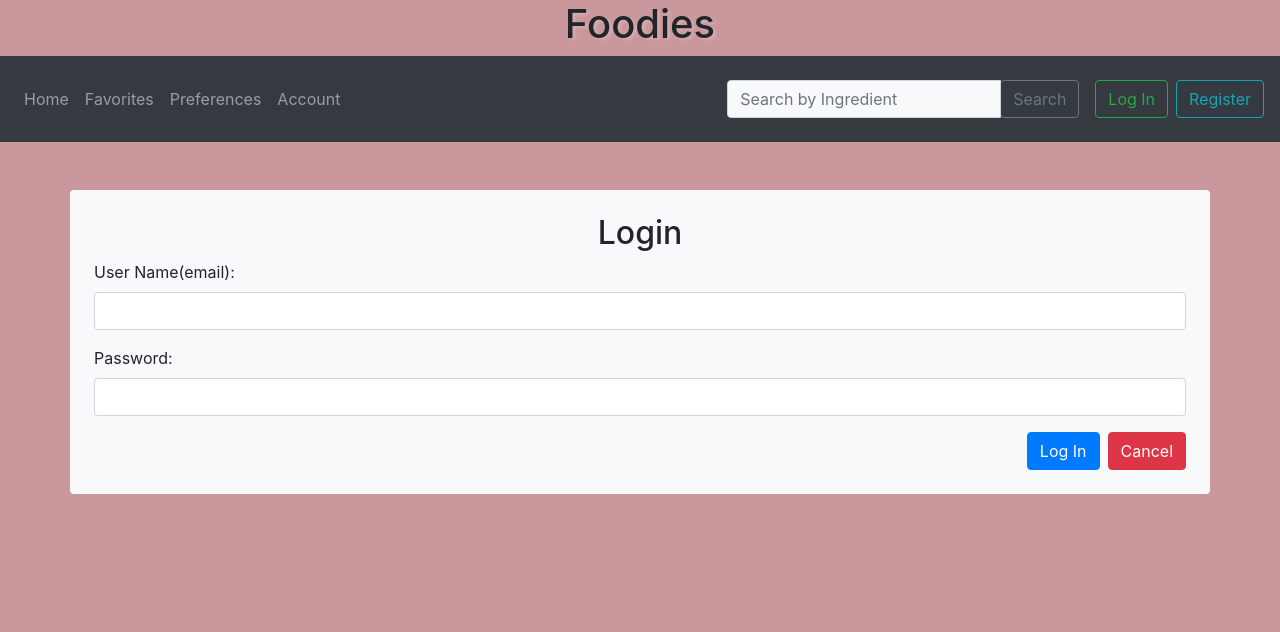
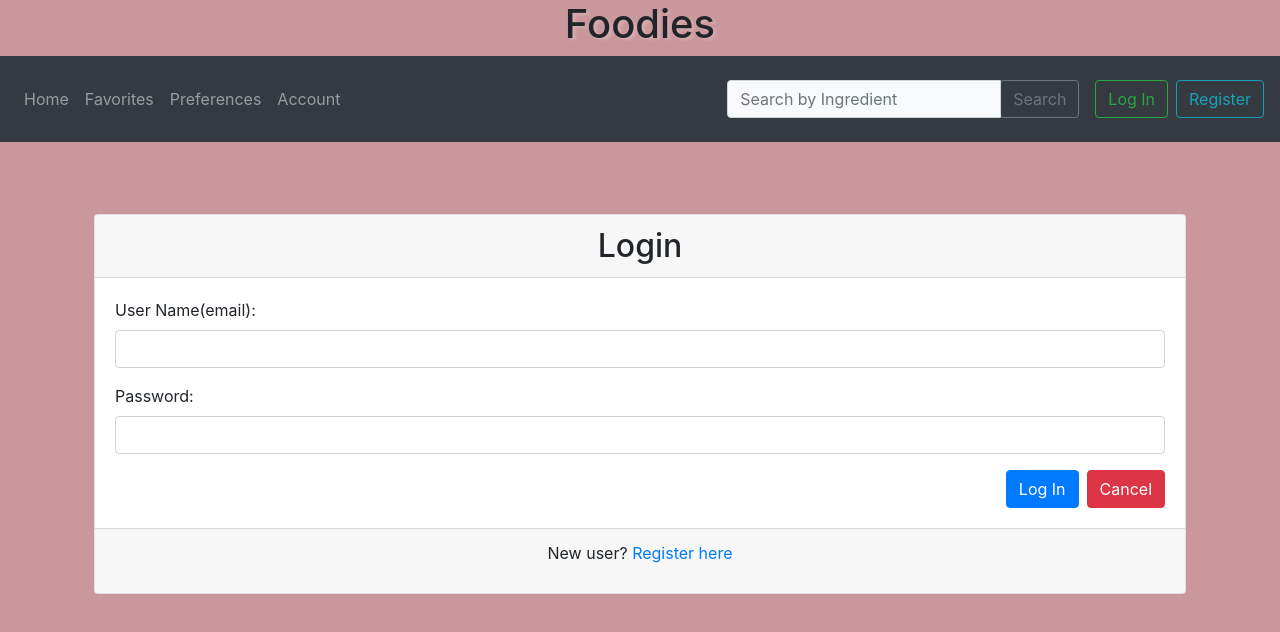
Before and after one commit to S-Trevizo/foodies-web-app, a React (Create React App) app in the folder capstone-project/capstone-project-client/: page /login in a window 1280 px wide. Shown: the top 632 px of the page. Built offline with nearby package versions, Linux system fonts and the light colour scheme.

Commit message:
added existing member and new user links to register and login respectively

```diff
--- a/capstone-project/capstone-project-client/src/Login/Login.js
+++ b/capstone-project/capstone-project-client/src/Login/Login.js
@@ -53,8 +53,10 @@ function Login(props) {
 
 
     return (
-        <div className="container mt-5 p-4 bg-light rounded">
-            <h2 className='text-center'>Login</h2>
+        <div className="container mt-5 p-4">
+            <div className='card'>
+                <h2 className='text-center card-header'>Login</h2>
+                <div className='card-body'>
                     <form onSubmit={loginHandler} >
                         <div className="form-group">
                             <label htmlFor="username">User Name(email):</label>
@@ -77,6 +79,11 @@ function Login(props) {
 
                     </form>
                 </div>
+                <div className='card-footer text-center'>
+                    <p>New user? <Link to="/register">Register here</Link> </p>
+                </div>
+            </div>
+        </div>
     );
 }
 export default Login;
--- a/capstone-project/capstone-project-client/src/Register/Register.js
+++ b/capstone-project/capstone-project-client/src/Register/Register.js
@@ -103,8 +103,10 @@ function Register() {
 
     return (
 
-        <div className="container mt-5 p-4 bg-light rounded">
-            <h2 className='text-center'>Register</h2>
+        <div className="container mt-5 p-4">
+            <div className='card'>
+                <h2 className='card-header text-center'>Register</h2>
+                <div className='card-body'>
                     <form>
                         <div className="form-group">
                             <label htmlFor="name">Name:</label>
@@ -133,6 +135,11 @@ function Register() {
                         </div>
                     </form>
                 </div>
+                <div className='card-footer text-center'>
+                    <p>Already a member? <Link to="/login">Click here</Link> </p>
+                </div>
+            </div>
+        </div>
     );
 }
 export default Register;
```
Lines whose indentation alone changed are shown as unchanged.
